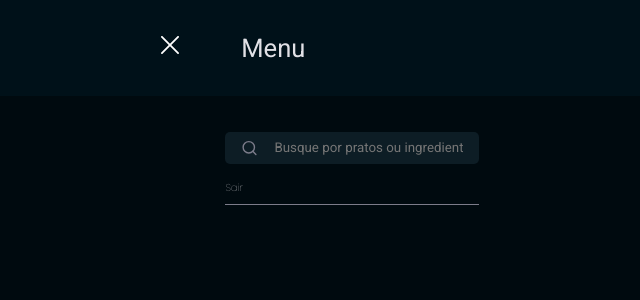
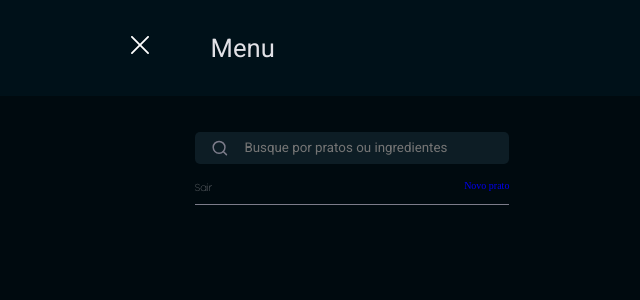
Before and after one commit to daiaanebarbosaf/foodexplorer, a React (Vite) app: page / in a window 1280 px wide. Both pictures are taken after a click on the element 640 px from the left and 48 px from the top of the page. Shown: the top 300 px of the page, without its empty margins (320-960 px from the left). Built offline with nearby package versions, Linux system fonts and the light colour scheme.

Commit message:
Adicionando uma nova opção no menu

```diff
--- a/src/components/Header/index.jsx
+++ b/src/components/Header/index.jsx
@@ -63,6 +63,7 @@ export function Header(){
                             placeholder="Busque por pratos ou ingredientes"
                         />
                         <a id="buttonExit" href="#">Sair</a>
+                        <a id="buttonNewDishes" href="#">Novo prato</a>
                     </div>
                 </Menu>
 
```
